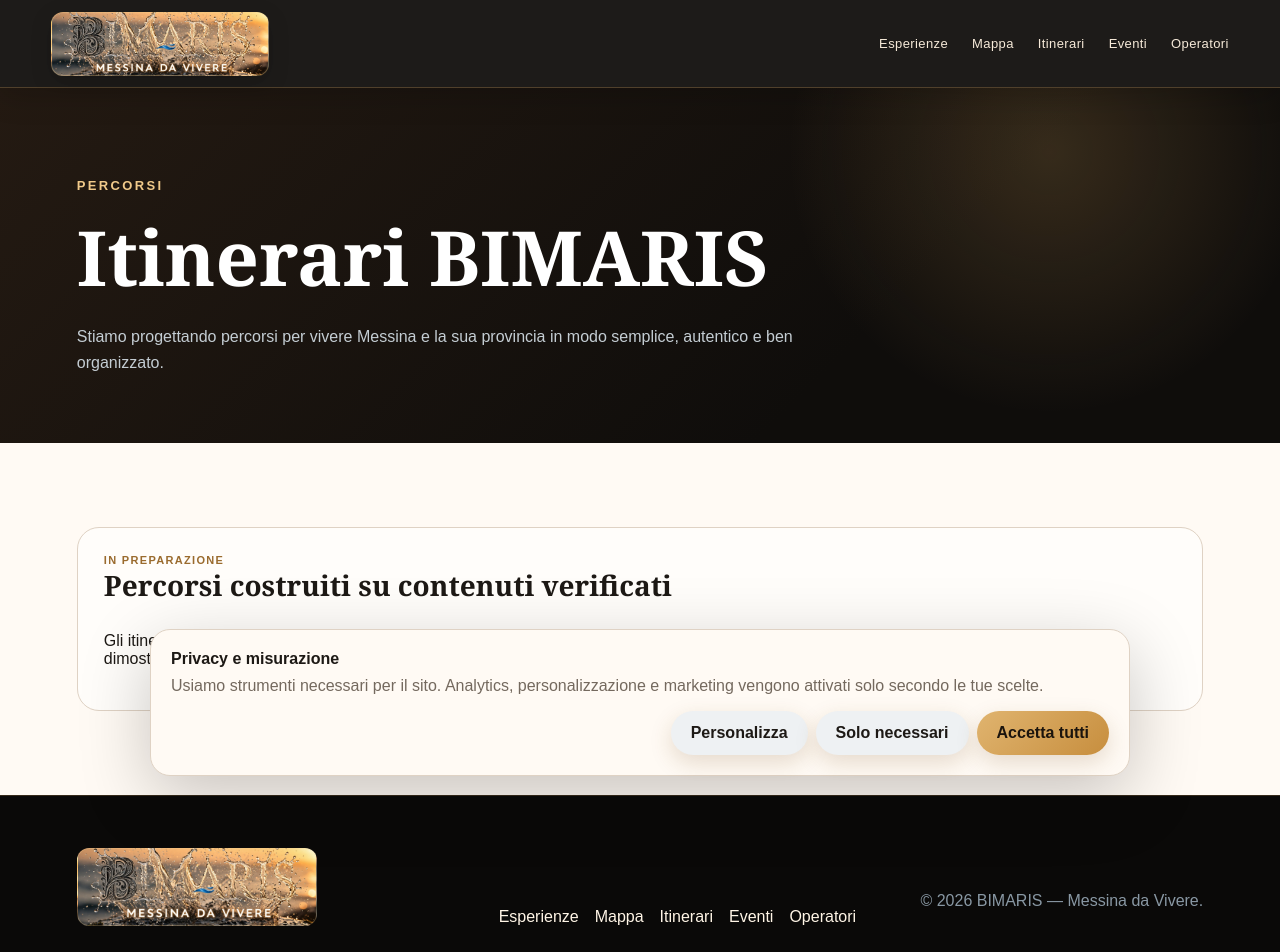
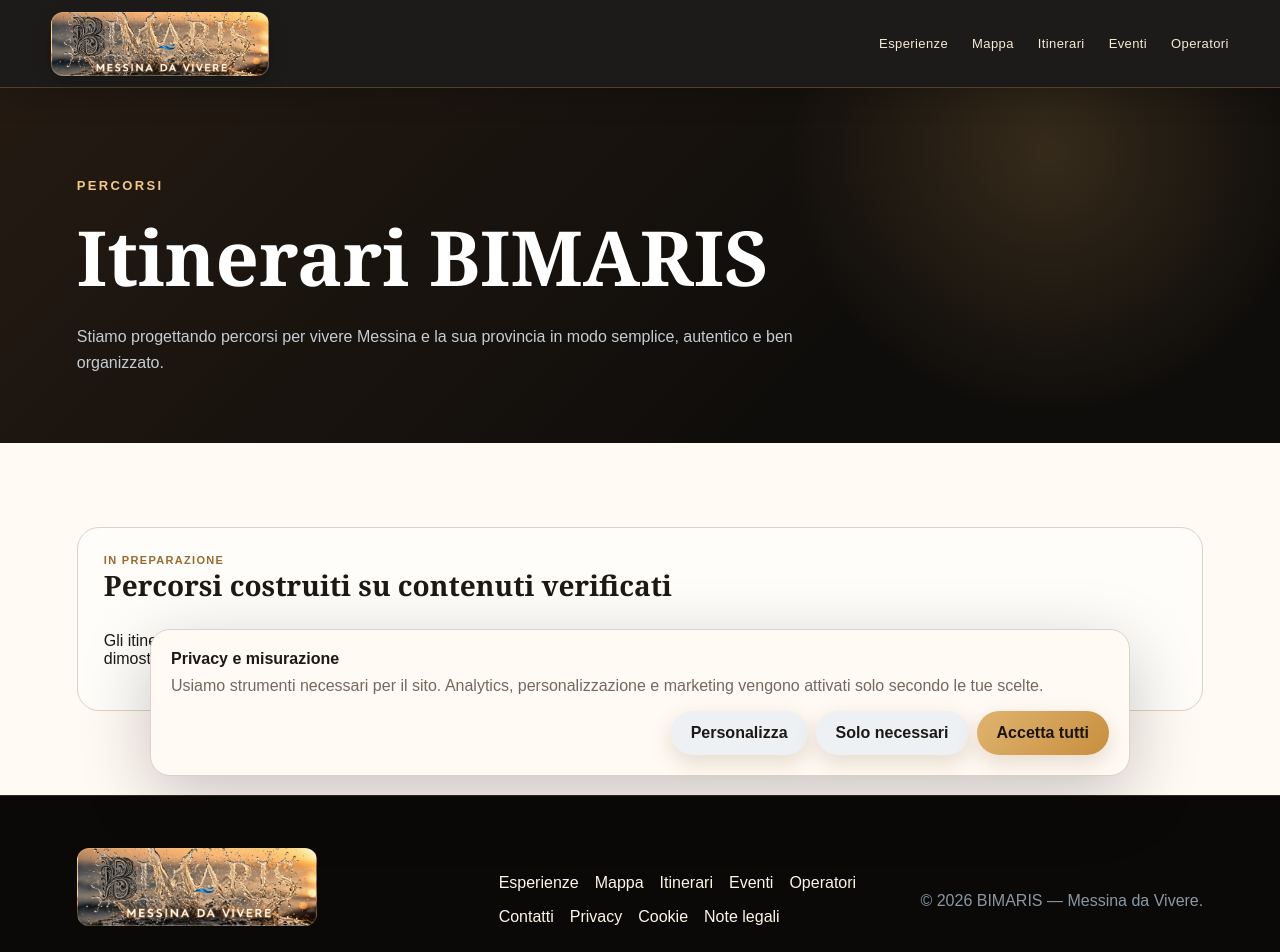
Before and after one commit to giovannibrunetto/bimaris-platform, a Next.js app in the folder apps/web/: page /itinerari in a window 1280 px wide. Shown: the top 952 px of the page. Built offline with nearby package versions, Linux system fonts and the light colour scheme.

Commit message:
Add professional footer links

```diff
--- a/apps/web/components/Footer.tsx
+++ b/apps/web/components/Footer.tsx
@@ -12,6 +12,10 @@ export function Footer() {
         <Link href="/itinerari">Itinerari</Link>
         <Link href="/eventi">Eventi</Link>
         <Link href="/operatori/candidatura">Operatori</Link>
+        <Link href="/contatti">Contatti</Link>
+        <Link href="/privacy">Privacy</Link>
+        <Link href="/cookie">Cookie</Link>
+        <Link href="/note-legali">Note legali</Link>
       </div>
       <p className="muted">© 2026 BIMARIS — Messina da Vivere.</p>
     </footer>
```
